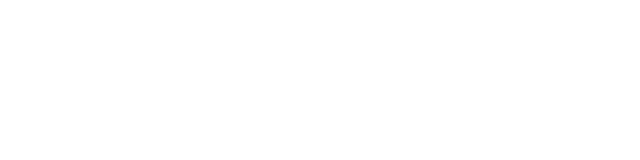
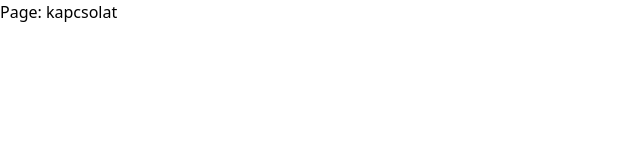
Before and after one commit to molnarbence/wedding, a Nuxt app: page /kapcsolat in a window 1280 px wide. Before the commit this address had no page. Shown: the top 160 px of the page, without its empty margins (0-640 px from the left). Built offline with nearby package versions, Linux system fonts and the light colour scheme.

Commit message:
Add missing pages

```diff
--- /dev/null
+++ b/pages/kapcsolat.vue
@@ -0,0 +1,9 @@
+<script lang="ts" setup></script>
+
+<template>
+  <div>
+    Page: kapcsolat
+  </div>
+</template>
+
+<style scoped></style>
--- /dev/null
+++ b/pages/parkolas.vue
@@ -0,0 +1,9 @@
+<script lang="ts" setup></script>
+
+<template>
+  <div>
+    Page: parkolas
+  </div>
+</template>
+
+<style scoped></style>
```
